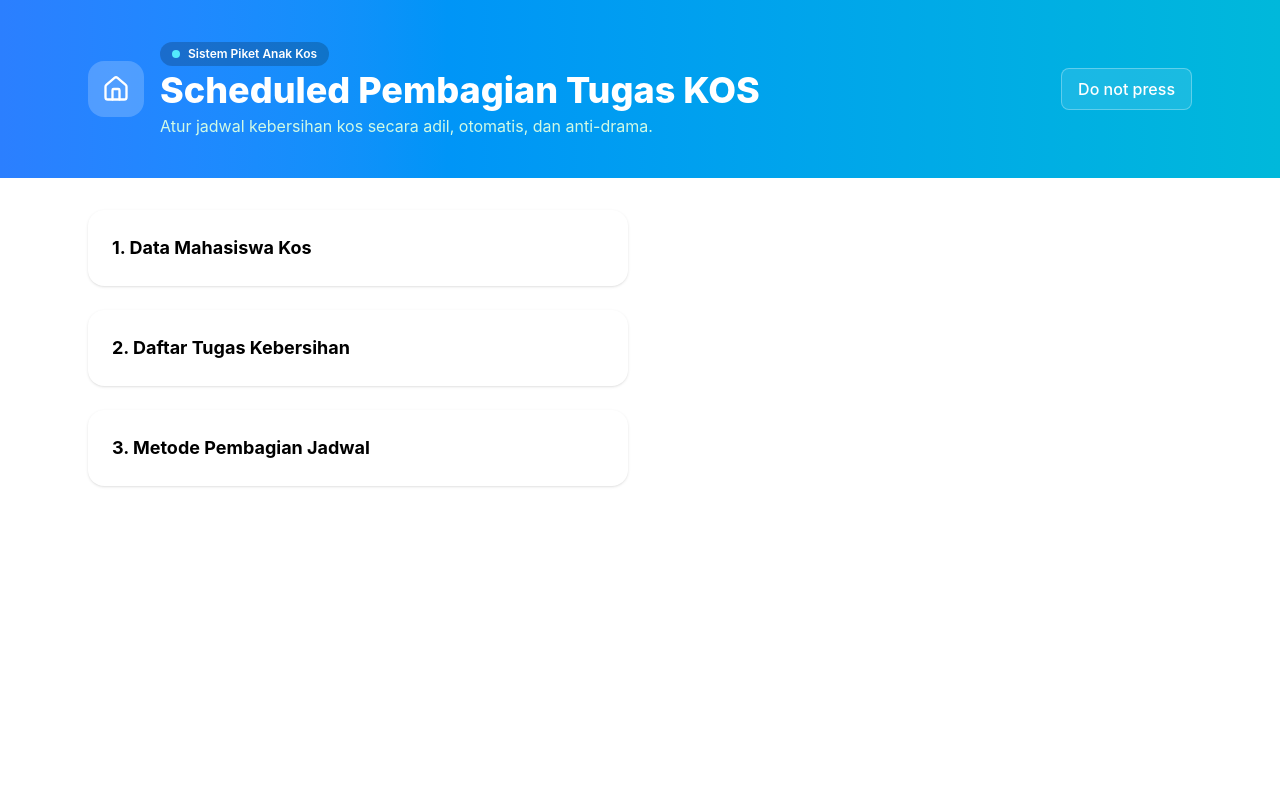
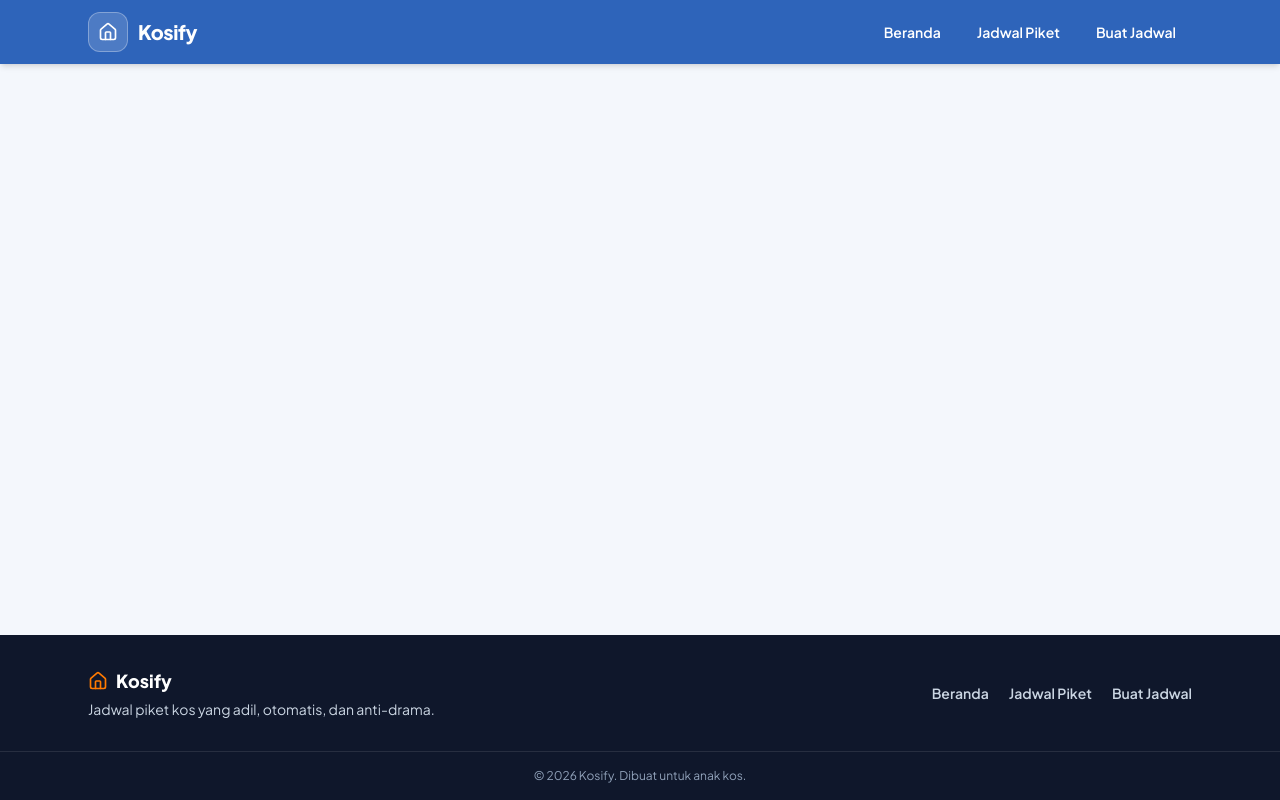
Before and after one commit to FahriRam/COMMIT-Web-Design-Competition-2026, a website built with Vite: page my-project/index.html in a window 1280 px wide. Built offline with nearby package versions, Linux system fonts and the light colour scheme.

Commit message:
Add Header and Footer

```diff
--- a/my-project/index.html
+++ b/my-project/index.html
@@ -3,64 +3,103 @@
   <head>
     <meta charset="UTF-8" />
     <meta name="viewport" content="width=device-width, initial-scale=1.0" />
-    <title>Cool Website Name</title>
+    <link rel="icon" type="image/svg+xml" href="/favicon.svg" />
+    <link rel="preconnect" href="https://fonts.googleapis.com" />
+    <link rel="preconnect" href="https://fonts.gstatic.com" crossorigin />
+    <link
+      href="https://fonts.googleapis.com/css2?family=Plus+Jakarta+Sans:wght@400;500;600;700;800&display=swap"
+      rel="stylesheet"
+    />
+    <title>Kosify - Piket Kos Pintar</title>
   </head>
 
-  <body>
-    <header class="bg-linear-to-r from-blue-500 to-cyan-500 py-10">
+  <body class="flex min-h-screen flex-col bg-paper font-sans text-slate-800">
+    <!-- HEADER (dipakai semua halaman) -->
+    <header class="sticky top-0 z-40 bg-brand text-white shadow-md">
       <div
-        class="max-w-6xl mx-auto px-6 flex flex-wrap items-center justify-between gap-4"
+        class="mx-auto flex h-16 max-w-6xl items-center justify-between px-4 sm:px-6"
       >
-        <div class="flex items-center gap-4">
-          <div
-            class="w-14 h-14 rounded-2xl bg-white/20 flex items-center justify-center text-3xl"
+        <a href="#/beranda" class="flex items-center gap-2.5">
+          <span
+            class="flex size-10 items-center justify-center rounded-xl border border-white/30 bg-white/15"
           >
-            <i data-lucide="House" class="w-7 h-7 text-white"></i>
-          </div>
+            <i data-lucide="house" class="size-5"></i>
+          </span>
+          <span class="text-xl font-extrabold tracking-tight">Kosify</span>
+        </a>
 
-          <div>
-            <span
-              class="inline-flex items-center gap-2 bg-black/20 text-white text-xs font-semibold px-3 py-1 rounded-full"
-            >
-              <span class="w-2 h-2 rounded-full bg-cyan-300"></span>
-              Sistem Piket Anak Kos
-            </span>
-            <h1 class="text-3xl md:text-4xl font-extrabold text-white mt-1">
-              Scheduled Pembagian Tugas KOS
-            </h1>
-            <p class="text-emerald-100 mt-1">
-              Atur jadwal kebersihan kos secara adil, otomatis, dan anti-drama.
-            </p>
-          </div>
-        </div>
+        <nav
+          id="nav"
+          class="absolute left-0 top-16 hidden w-full flex-col gap-1 bg-brand p-3 shadow-lg md:static md:flex md:w-auto md:flex-row md:p-0 md:shadow-none"
+        >
+          <a
+            data-route="beranda"
+            href="#/beranda"
+            class="rounded-full px-4 py-2 text-sm font-semibold hover:bg-white/15"
+            >Beranda</a
+          >
+          <a
+            data-route="jadwal"
+            href="#/jadwal"
+            class="rounded-full px-4 py-2 text-sm font-semibold hover:bg-white/15"
+            >Jadwal Piket</a
+          >
+          <a
+            data-route="buat"
+            href="#/buat"
+            class="rounded-full px-4 py-2 text-sm font-semibold hover:bg-white/15"
+            >Buat Jadwal</a
+          >
+        </nav>
 
-        <!-- right side: button -->
         <button
-          class="border border-white/30 bg-white/10 text-white font-medium px-4 py-2 rounded-lg hover:bg-white/20"
+          data-act="menu"
+          aria-label="Buka menu"
+          class="rounded-full p-2 hover:bg-white/15 md:hidden"
         >
-          Do not press
+          <i data-lucide="menu" class="size-6"></i>
         </button>
       </div>
     </header>
 
+    <!-- KONTEN HALAMAN (diisi src/main.js) -->
     <main
-      class="max-w-6xl mx-auto px-6 py-8 grid grid-cols-1 lg:grid-cols-2 gap-6"
-    >
-      <!-- left column -->
-      <div class="space-y-6">
-        <section class="bg-white rounded-2xl shadow p-6">
-          <h2 class="text-lg font-bold">1. Data Mahasiswa Kos</h2>
-        </section>
+      id="app"
+      class="mx-auto w-full max-w-6xl flex-1 px-4 py-8 sm:px-6"
+    ></main>
 
-        <section class="bg-white rounded-2xl shadow p-6">
-          <h2 class="text-lg font-bold">2. Daftar Tugas Kebersihan</h2>
-        </section>
+    <div
+      id="toast"
+      class="pointer-events-none fixed bottom-6 left-1/2 z-50 hidden -translate-x-1/2 items-center gap-2 rounded-full bg-slate-900 px-5 py-3 text-sm font-medium text-white shadow-2xl"
+      role="status"
+    ></div>
 
-        <section class="bg-white rounded-2xl shadow p-6">
-          <h2 class="text-lg font-bold">3. Metode Pembagian Jadwal</h2>
-        </section>
+    <!-- FOOTER (dipakai semua halaman) -->
+    <footer class="bg-slate-900 text-slate-300">
+      <div
+        class="mx-auto flex max-w-6xl flex-col gap-4 px-4 py-8 sm:px-6 md:flex-row md:items-center md:justify-between"
+      >
+        <div>
+          <p class="flex items-center gap-2 text-lg font-extrabold text-white">
+            <i data-lucide="house" class="size-5 text-accent"></i> Kosify
+          </p>
+          <p class="mt-1 text-sm">
+            Jadwal piket kos yang adil, otomatis, dan anti-drama.
+          </p>
+        </div>
+        <div class="flex gap-5 text-sm font-semibold">
+          <a href="#/beranda" class="hover:text-white">Beranda</a>
+          <a href="#/jadwal" class="hover:text-white">Jadwal Piket</a>
+          <a href="#/buat" class="hover:text-white">Buat Jadwal</a>
+        </div>
       </div>
-    </main>
+      <p
+        class="border-t border-white/10 py-4 text-center text-xs text-slate-400"
+      >
+        &copy; 2026 Kosify. Dibuat untuk anak kos.
+      </p>
+    </footer>
+
     <script type="module" src="/src/main.js"></script>
   </body>
 </html>
--- a/my-project/src/style.css
+++ b/my-project/src/style.css
@@ -1,3 +1,10 @@
 @import "tailwindcss";
 
-@custom-variant dark (&:where(.dark, .dark *));
+@theme {
+  --color-brand: #2e64ba;
+  --color-brand-dark: #255299;
+  --color-accent: #ff7a00;
+  --color-accent-dark: #e66e00;
+  --color-paper: #f4f7fc;
+  --font-sans: "Plus Jakarta Sans", system-ui, -apple-system, sans-serif;
+}
```
